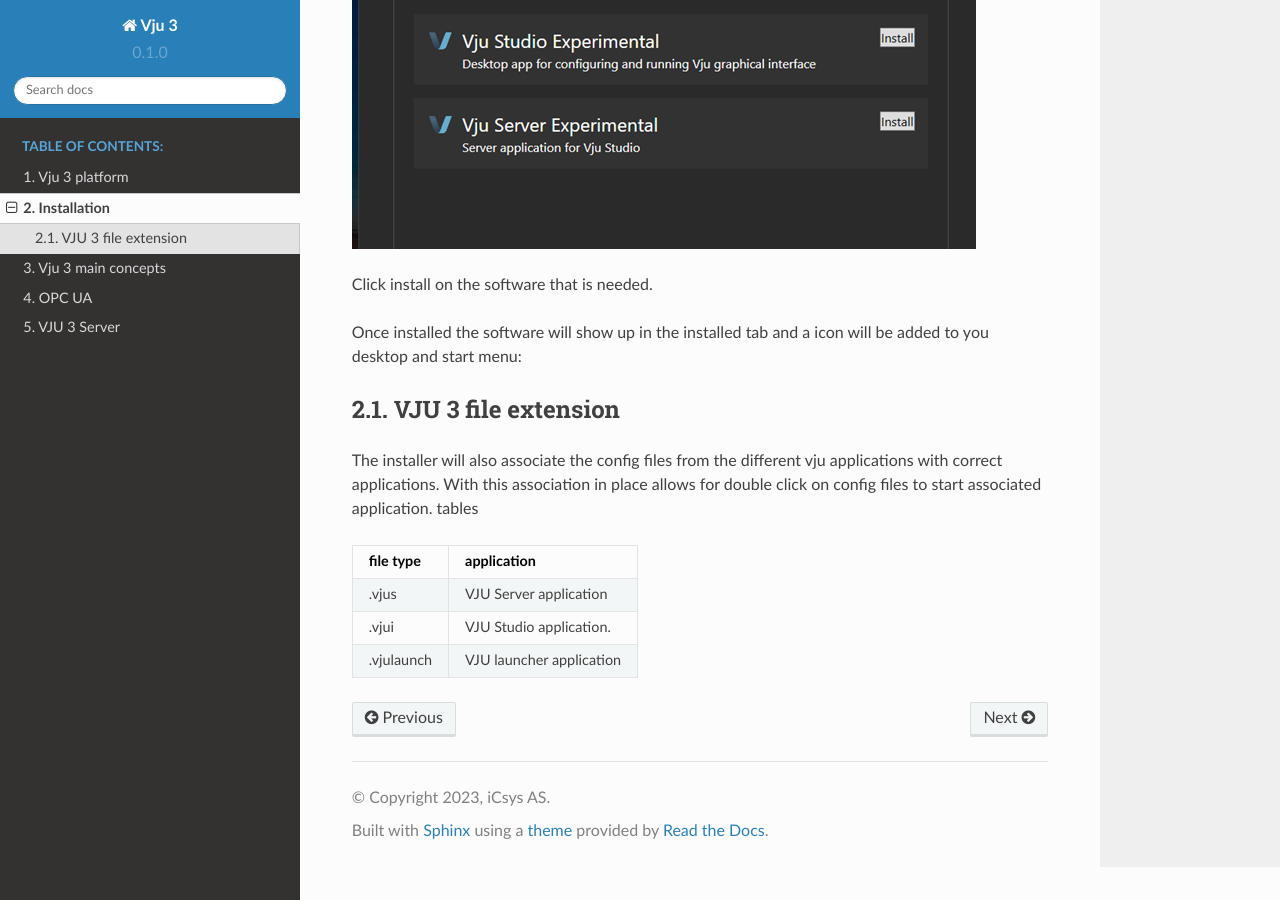
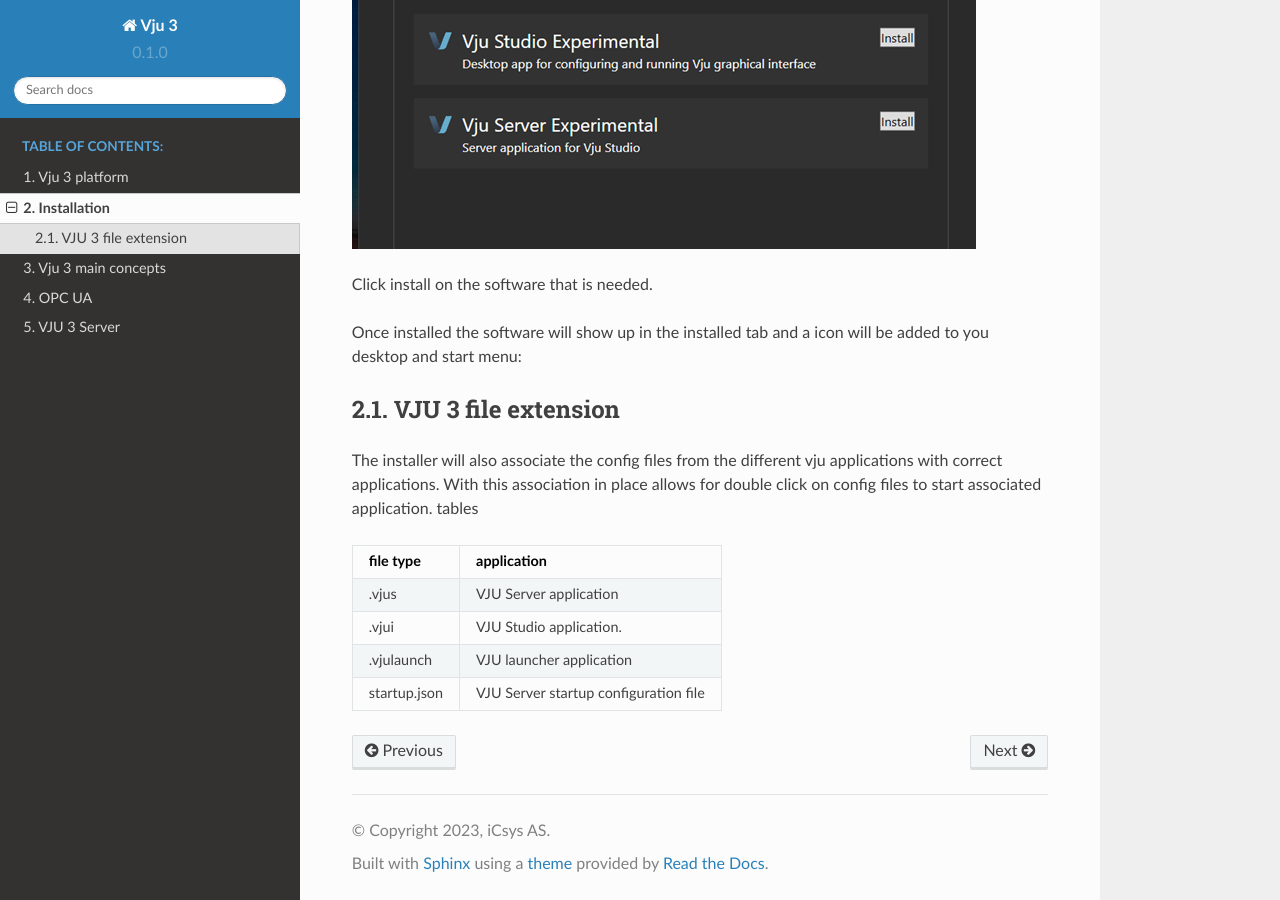
Before and after one commit to xsIceman/rtdTutorial, a Sphinx documentation site: the page built from docs/source/installation.rst, in a window 1280 px wide and 900 px high, scrolled down 914 px. Built offline with Sphinx 7.4.7 and the Read the Docs theme 2.0.0, drawn with Linux system fonts in a browser that asks for light colours.

Commit message:
small update

```diff
--- /dev/null
+++ b/docs/source/_templates/versioning.html
@@ -0,0 +1,10 @@
+{% if versions %}
+<h3>{{ _('Versions') }}</h3>
+<ul>
+  {%- for item in versions %}
+    {% if item %}
+    <li><a href="{{ item.url }}">{{ item.name }}</a></li>
+    {% endif %}
+  {%- endfor %}
+</ul>
+{% endif %}
--- a/docs/source/conf.py
+++ b/docs/source/conf.py
@@ -18,6 +18,7 @@
     'sphinx.ext.autosummary',
     'sphinx.ext.intersphinx',
     'sphinx.ext.autosectionlabel',
+    # "sphinx_multiversion",
 ]
 
 
@@ -32,6 +33,10 @@
 
 templates_path = ['_templates']
 
+html_sidebars = {
+    '**': ['localtoc.html', 'relations.html', 'sourcelink.html', 'searchbox.html',  "_templates\\versioning.html"],
+}
+
 # -- Options for HTML output
 
 html_theme = 'sphinx_rtd_theme'
--- a/docs/source/installation.rst
+++ b/docs/source/installation.rst
@@ -23,10 +23,11 @@
 The installer will also associate the config files from the different vju applications with correct applications. With this association in place allows for double click on config files to start associated application.
 tables
 
-=========== ===========
-file type   application
-=========== ===========
-.vjus       VJU Server application
-.vjui       VJU Studio application.
-.vjulaunch  VJU launcher application
-=========== ===========
+=============   ===========
+file type       application
+=============   ===========
+.vjus           VJU Server application
+.vjui           VJU Studio application.
+.vjulaunch      VJU launcher application
+startup.json    VJU Server startup configuration file
+=============   ===========
```
Also changed, not shown: 2 other files.
